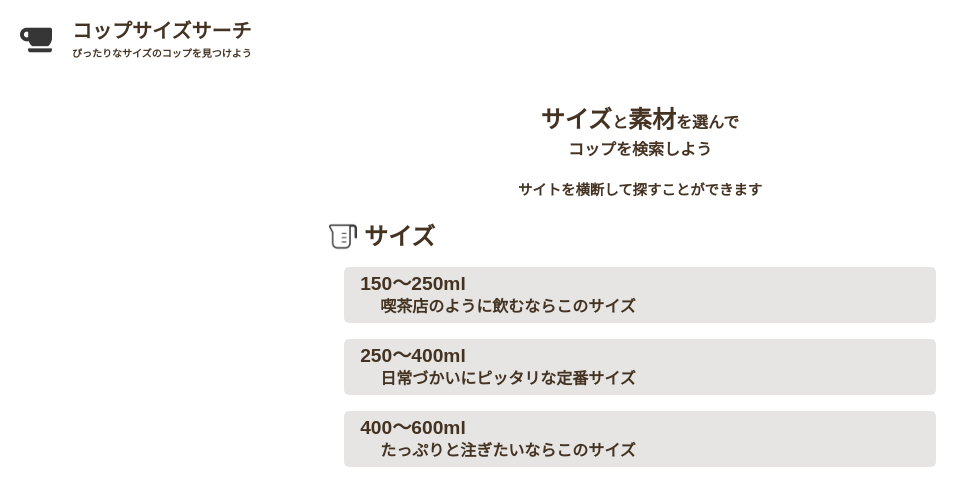
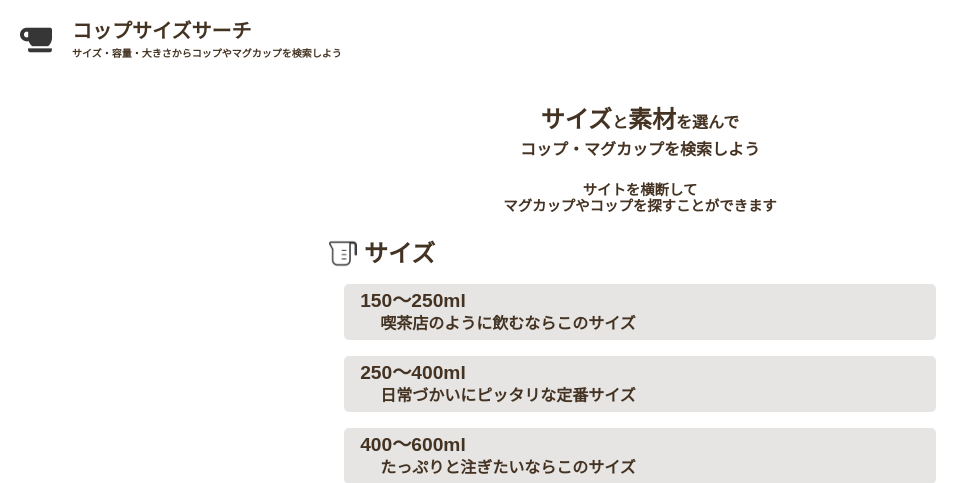
Before and after one commit to Shigo-07/mug_cup, a Django app: page /cup/ in a window 1280 px wide. Shown: the top 483 px of the page, without its empty margins (0-979 px from the left). Run offline with Django 4.2, Linux system fonts and the light colour scheme; some libraries are stand-ins or nearby versions.

Commit message:
# 変更点 ・metaタグやh1、h2タグを追加

```diff
--- a/static/main/header.css
+++ b/static/main/header.css
@@ -4,7 +4,7 @@
     margin-right: 10px;
     padding: 10px;
     height: 90px;
-    width: 30ch;
+    width: 70ch;
 }
 
 
--- a/templates/base.html
+++ b/templates/base.html
@@ -10,6 +10,8 @@
     <meta name="format-detection" content="telephone=no">
     <title>{% block title%}{% endblock %}</title>
     {% include "header.html" %}
+    {% block meta %}
+    {% endblock %}
     {% block css %}
     {% endblock %}
     {% block script %}
--- a/templates/head.html
+++ b/templates/head.html
@@ -8,9 +8,9 @@
                 <h1 class="header-h1">
                     コップサイズサーチ
                 </h1>
-                <p class="header-msg">
-                    ぴったりなサイズのコップを見つけよう
-                </p>
+                <h2 class="header-msg">
+                    サイズ・容量・大きさからコップやマグカップを検索しよう
+                </h2>
             </div>
         </div>
         </a>
--- a/templates/main/top.html
+++ b/templates/main/top.html
@@ -1,15 +1,26 @@
 {% extends "base.html" %}
 {% load static %}
+<!-- meta -->
+{% block meta %}
+<link rel="canonical" href="https://www.mug-cup.tokyo/cup/"/>
+<meta property="og:title" content="コップサイズサーチ | マグカップやコップをサイズ・容量・大きさから探そう"/>
+<meta property="og:description" content="マグカップやコップをサイズ・容量・大きさから検索することができます。大容量のコップやコーヒーにぴったりなマグカップを見つけたいときに向いています。"/>
+<meta content="マグカップやコップをサイズ・容量・大きさから検索することができます。大容量のコップやコーヒーにぴったりなマグカップを見つけたいときに向いています。" name="description">
+<meta property="og:url" content="https://www.mug-cup.tokyo/cup/"/>
+<meta property="og:type" content="website" />
+<meta property="og:site_name" content="マグカップサイズサーチ" />
+<meta property="og:locale" content="ja_JP"  />
+{% endblock %}
 {% block css %}<link rel="stylesheet" href='{% static "main\top.css" %}'>{% endblock %}
-{% block title %}トップページ{% endblock %}
+{% block title %}コップサイズサーチ | マグカップやコップをサイズ・容量・大きさから探そう{% endblock %}
 
 {% block content %}
     <div class="main wrapper" id="top">
         <div class="caption">
-            <p><span>サイズ</span>と<span>素材</span>を選んで<br>コップを検索しよう</p>
+            <p><span>サイズ</span>と<span>素材</span>を選んで<br>コップ・マグカップを検索しよう</p>
             <br>
             <div class="caption-sub">
-            <p>サイトを横断して探すことができます</p>
+            <p>サイトを横断して<br>マグカップやコップを探すことができます</p>
             </div>
         </div>
         <div class="size">
```
Also changed, not shown: templates/main/list.html (+13 -1 lines).
